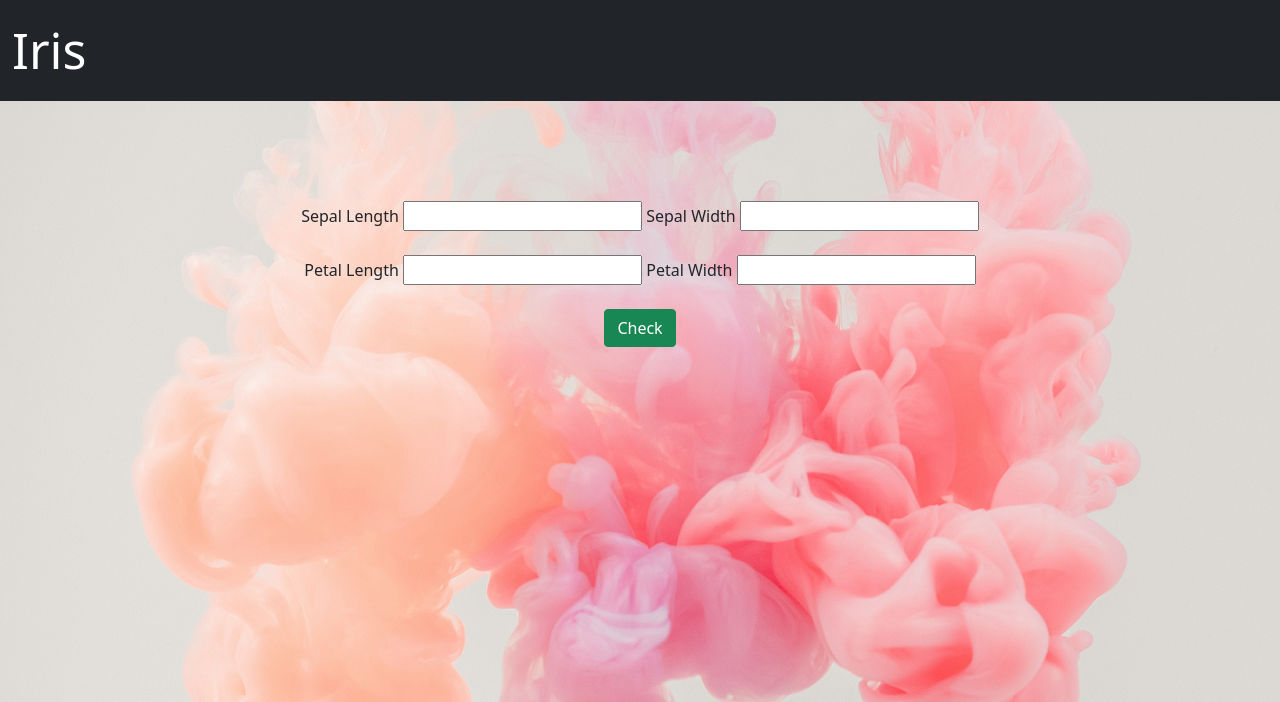
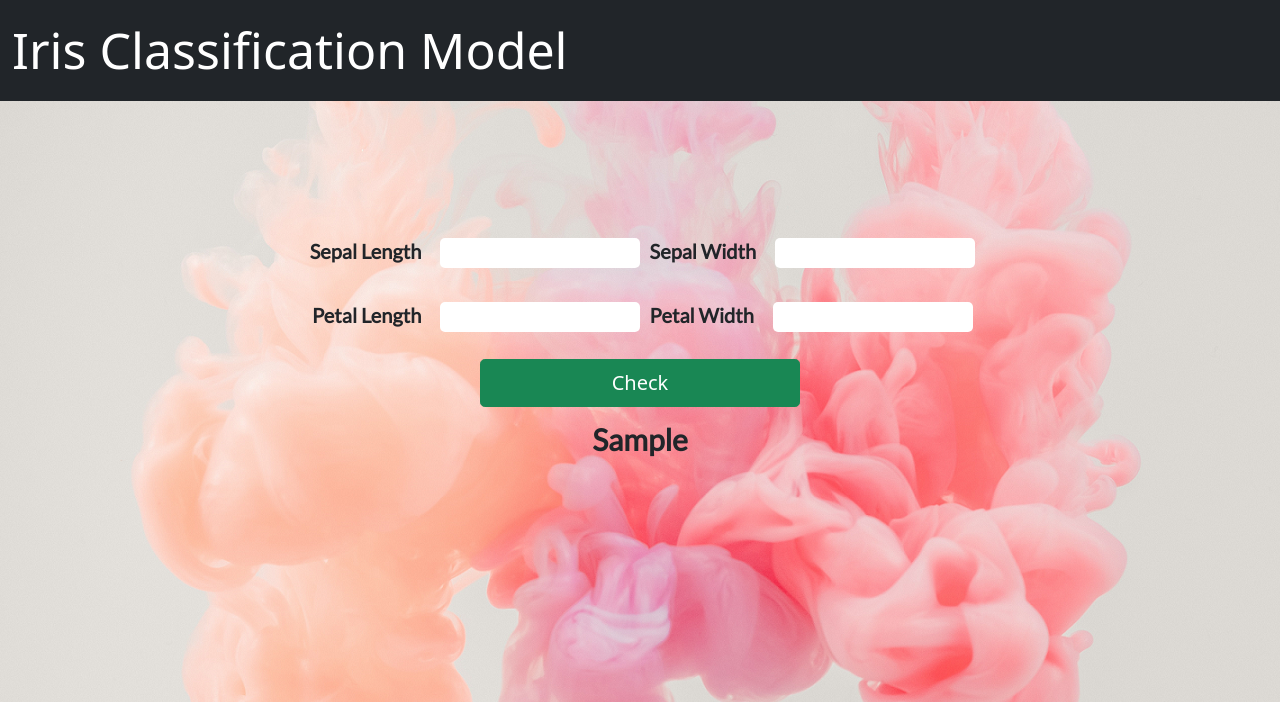
Before and after one commit to Wolverine5986/IRIS, a Flask app: template templates/index.html in a window 1280 px wide. Shown: the top 702 px of the page. Run offline with Flask 2, Linux system fonts and the light colour scheme; the template is opened without the code that fills it: most values are stand-ins (such as "Sample title", 1, 10 or a date in 2020).

Commit message:
Application changed and design also add requirements file

```diff
--- a/main.py
+++ b/main.py
@@ -2,16 +2,17 @@ from flask import Flask,request,render_template,request,redirect
 from app.utils import Prediction
 app = Flask(__name__)
 
+
+@app.route('/')
+def home():
+    return render_template('index.html')
+
 @app.route('/index',methods=['POST','GET'])
 def index():
-    if request.method == 'POST':
-        data = request.form
-        proj_obj = Prediction(data)
-        predicted_output = proj_obj.predict_output()
-        return redirect(render_template('index.html',name = predicted_output))
-    else:
-        return render_template('index.html')
-
+    data = request.form
+    proj_obj = Prediction(data)
+    predicted_output = proj_obj.predict_output()
+    return render_template('index.html',iris_type = predicted_output)
 
 if __name__ == "__main__":
     app.run(debug=True)
--- a/templates/index.html
+++ b/templates/index.html
@@ -5,20 +5,51 @@
     <meta http-equiv="X-UA-Compatible" content="IE=edge">
     <meta name="viewport" content="width=device-width, initial-scale=1.0">
     <link href="https://cdn.jsdelivr.net/npm/bootstrap@5.0.2/dist/css/bootstrap.min.css" rel="stylesheet" integrity="sha384-EVSTQN3/azprG1Anm3QDgpJLIm9Nao0Yz1ztcQTwFspd3yD65VohhpuuCOmLASjC" crossorigin="anonymous">
-    <title>Document</title>
-
+    <title>Iris</title>
+    <link rel="preconnect" href="https://fonts.googleapis.com">
+<link rel="preconnect" href="https://fonts.gstatic.com" crossorigin>
+<link href="https://fonts.googleapis.com/css2?family=Lato&family=Poppins:ital,wght@1,200&display=swap" rel="stylesheet">
 
 
 <style>
 
 body{
     height: 100vh;
-    background-image: url({{ url_for('static', filename='p12.png') }});
+    background-image: url({{url_for('static', filename='p12.png')}});
     background-repeat: no-repeat;
 }
     form{
-        margin-top: 100px;
+        margin-top: 130px;
     }
+
+label{
+    margin-top: 10px;
+    font-weight: bold;
+    font-size: 20px;
+    text-transform: capitalize;
+    font-family: 'Lato', sans-serif;
+    margin: 5px;
+
+}
+    .input{
+        width: 200px;
+        margin-left: 10px;
+        border-radius: 5px;
+        border: None;
+        height: 30px;
+    }
+
+
+    .output{
+        margin-top: 10px;
+        font-weight: bold;
+        font-size: 30px;
+        text-transform: capitalize;
+        font-family: 'Lato', sans-serif;
+
+    }
+
+
 </style>
 
 </head>
@@ -28,7 +59,7 @@ body{
     <!-- As a link -->
 <nav class="navbar bg-body-tertiary  bg-dark text-white">
     <div class="container-fluid">
-      <a class="navbar-brand text-white"  style="font-size: 50px;" href="#">Iris</a>
+      <a class="navbar-brand text-white"  style="font-size: 50px;" href="#">Iris Classification Model</a>
     </div>
 </nav>
 
@@ -37,13 +68,18 @@ body{
 
   <div class="main">
     <center>
-    <form action="/index" method="POST" class="bg-body-secondary">
-        <label for="">Sepal Length</label> <input type="text" name="sl">
-        <label for="">Sepal Width</label> <input type="text" name="sw">  <br> <br>
-        <label for="">Petal Length</label> <input type="text" name="pl">
-        <label for="">Petal Width</label> <input type="text" name="pw"> <br> <br>
-        <input type="submit" name="" value="Check" id="" class="btn btn-success">
-    </form>
+        <form action="/index" method="POST" class="bg-body-secondary">
+        <label for="">Sepal Length</label> <input type="text"class="input"name="sl">
+        <label for="">Sepal Width</label> <input type="text" class="input" name="sw">  <br> <br>
+        <label for="">Petal Length</label> <input type="text"class="input"name="pl">
+        <label for="">Petal Width</label> <input type="text" class="input" name="pw"> <br> <br>
+        <input type="submit" name="" value="Check" id="" class="btn btn-success btn-lg w-25 ">
+        </form>
+
+        <div class="output">
+
+            {{ iris_type }}
+        </div>
 
 
 </center>
```
Also changed, not shown: app/utils.py (+5 -5 lines), requirements.txt (added, +10 -0 lines).
